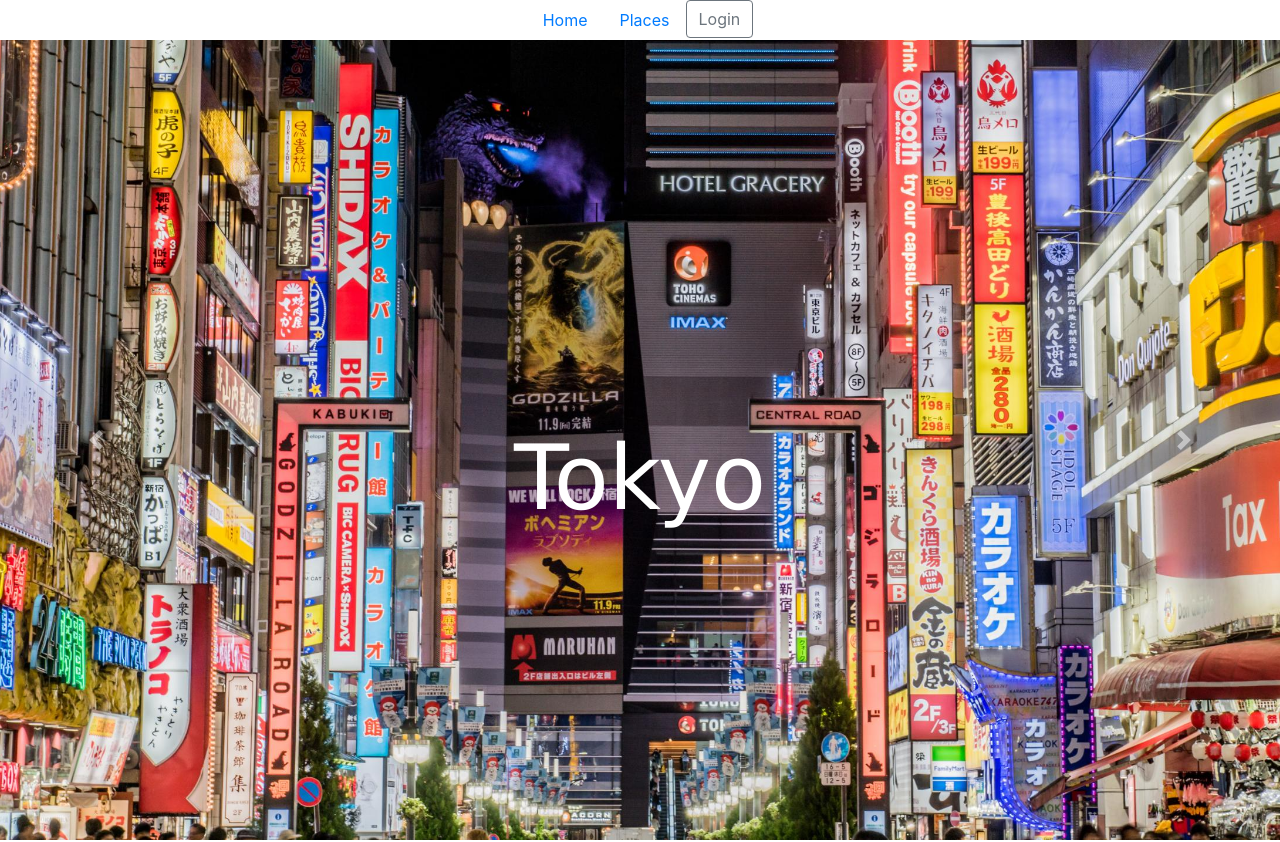
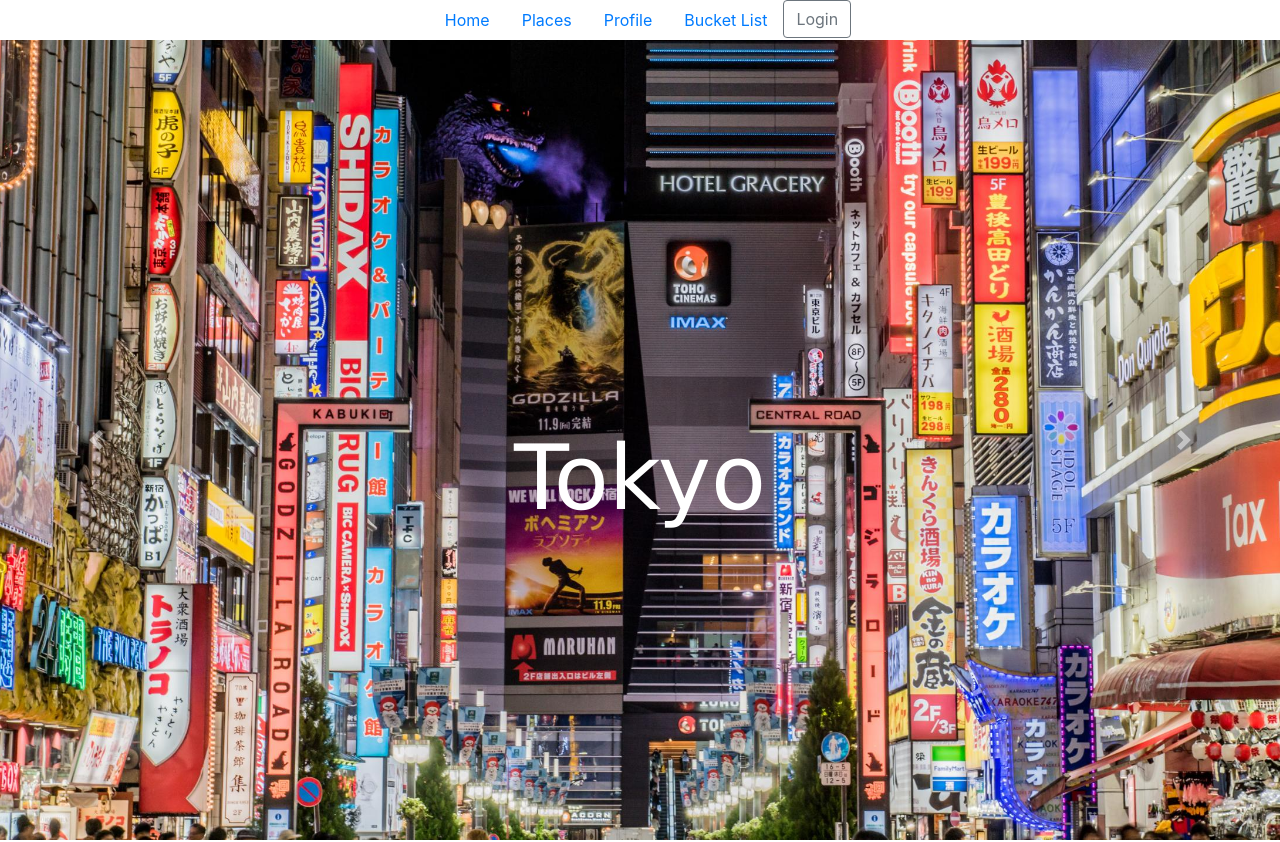
Before and after one commit to isaaclong26/ThePlacesYoullGo, a React (Create React App) app in the folder client/: page / in a window 1280 px wide. Shown: the top 842 px of the page. Built offline with nearby package versions, Linux system fonts and the light colour scheme.

Commit message:
commented out the authentication for now

```diff
--- a/client/src/components/Navbar.js
+++ b/client/src/components/Navbar.js
@@ -23,8 +23,8 @@
               Places
             </Nav.Link>
           </Nav.Item>
-          {Auth.loggedIn() ? (
-            <>
+          {/* {Auth.loggedIn() ? (
+            <> */}
           <Nav.Item>
             <Nav.Link
               href="#profile"
@@ -41,9 +41,9 @@
               Bucket List
             </Nav.Link>
           </Nav.Item>
-          </>
+          {/* </>
           ) : (
-            <>
+            <> */}
           <Nav.Item>
             <Button variant="outline-secondary"
             className="button-login"
@@ -53,8 +53,8 @@
               Login
             </Button>
           </Nav.Item>
-          </>
-          )}
+          {/* </>
+          )} */}
     </Nav>
   );
 }
```
